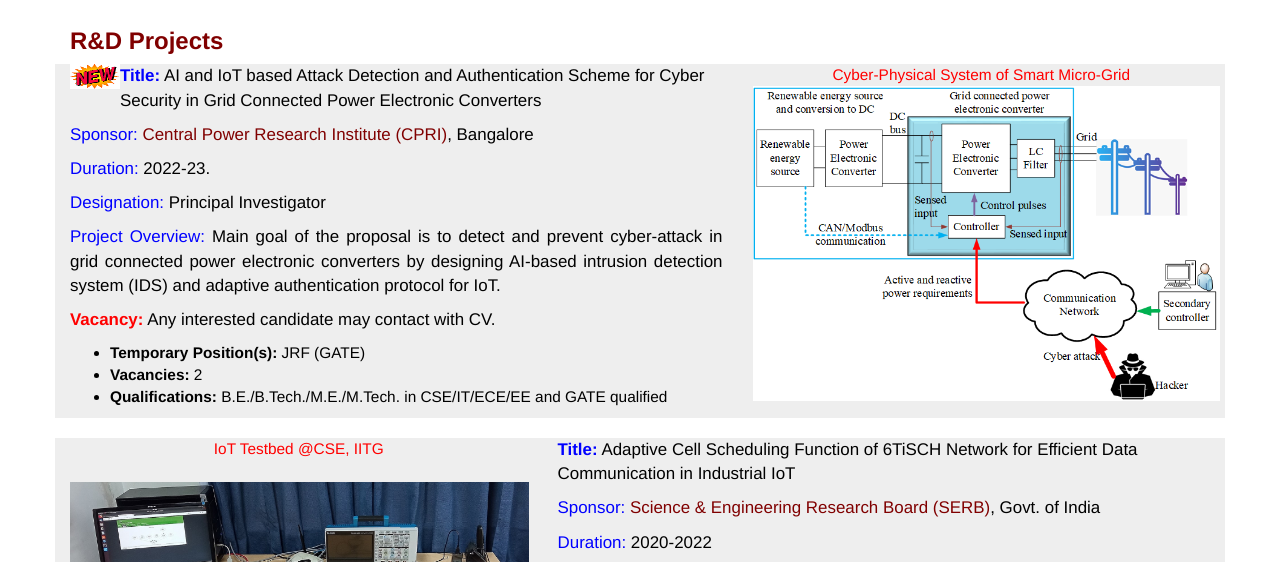
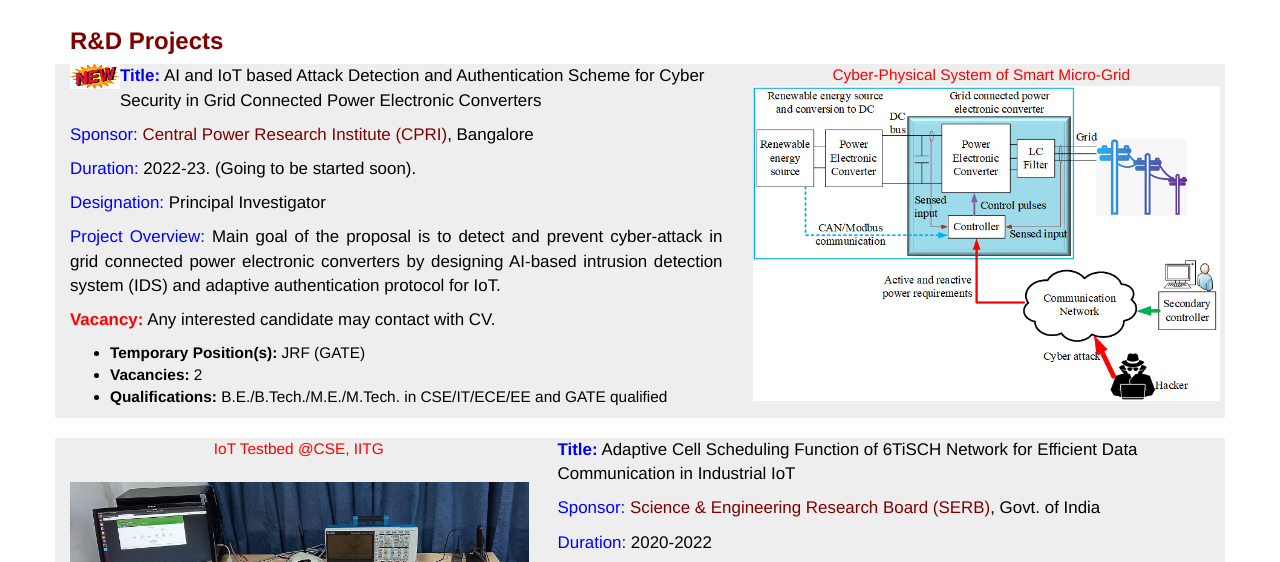
Before and after one commit to manaskhatua/manaskhatua.github.io, a plain HTML site: page project.html in a window 1280 px wide. Shown: the part 222-784 px from the top of the page. Drawn offline with nearby package versions, Linux system fonts and the light colour scheme.

Commit message:
Updated on 24-01-2022

```diff
--- a/project.html
+++ b/project.html
@@ -96,7 +96,7 @@
 				<p class="bigger"><font color="blue">Sponsor:</font>
 				<a href="https://cpri.res.in/" target="_blank"><font color="maroon"> Central Power Research Institute (CPRI)</font></a>, Bangalore
 				</p>
-				<p class="bigger"><font color="blue">Duration:</font> 2022-23.</p>
+				<p class="bigger"><font color="blue">Duration:</font> 2022-23. (Going to be started soon).</p>
 				<p class="bigger"><font color="blue">Designation:</font>  Principal Investigator</p>
 				<p class="bigger" align="justify"><font color="blue">Project Overview:</font>
 				Main goal of the proposal is to detect and prevent cyber-attack in grid connected power electronic converters by designing AI-based intrusion detection system (IDS) and adaptive authentication protocol for IoT.
```
